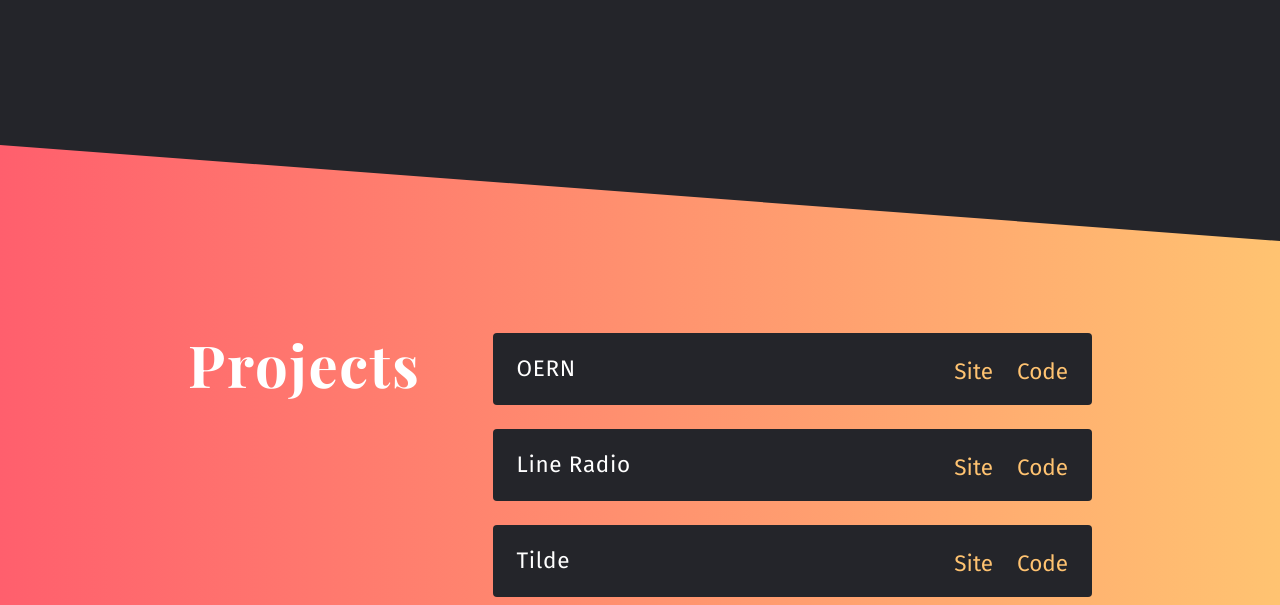
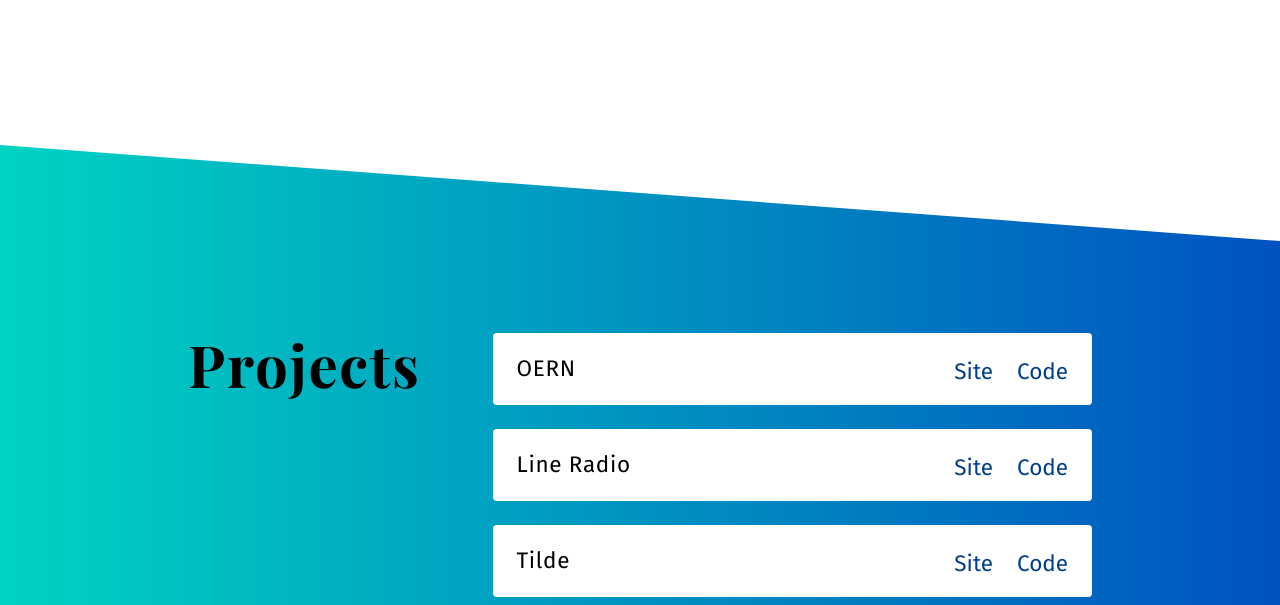
Before and after one commit to xvvvyz/xvvvyz, a Gatsby site: page / in a window 1280 px wide. Shown: the part 495-1100 px from the top of the page. Built offline with nearby package versions, Linux system fonts and the light colour scheme; Gatsby itself is replaced by a stand-in of ours.

Commit message:
back to default light

```diff
--- a/src/components/Layout.js
+++ b/src/components/Layout.js
@@ -17,7 +17,7 @@ export default class Layout extends React.PureComponent {
   };
 
   state = {
-    themeKey: Layout.themeKeys.dark,
+    themeKey: Layout.themeKeys.light,
   };
 
   componentDidMount() {
```
